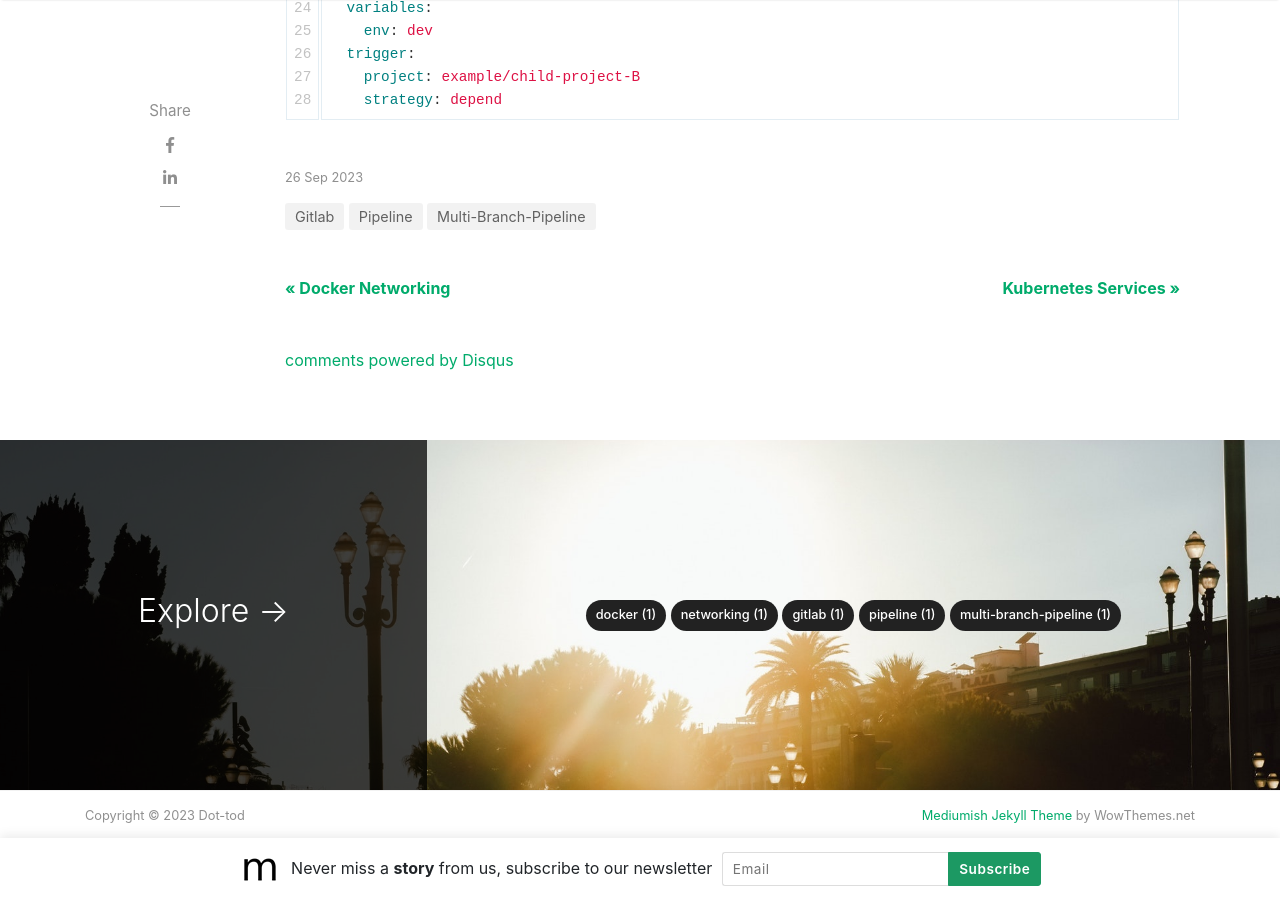
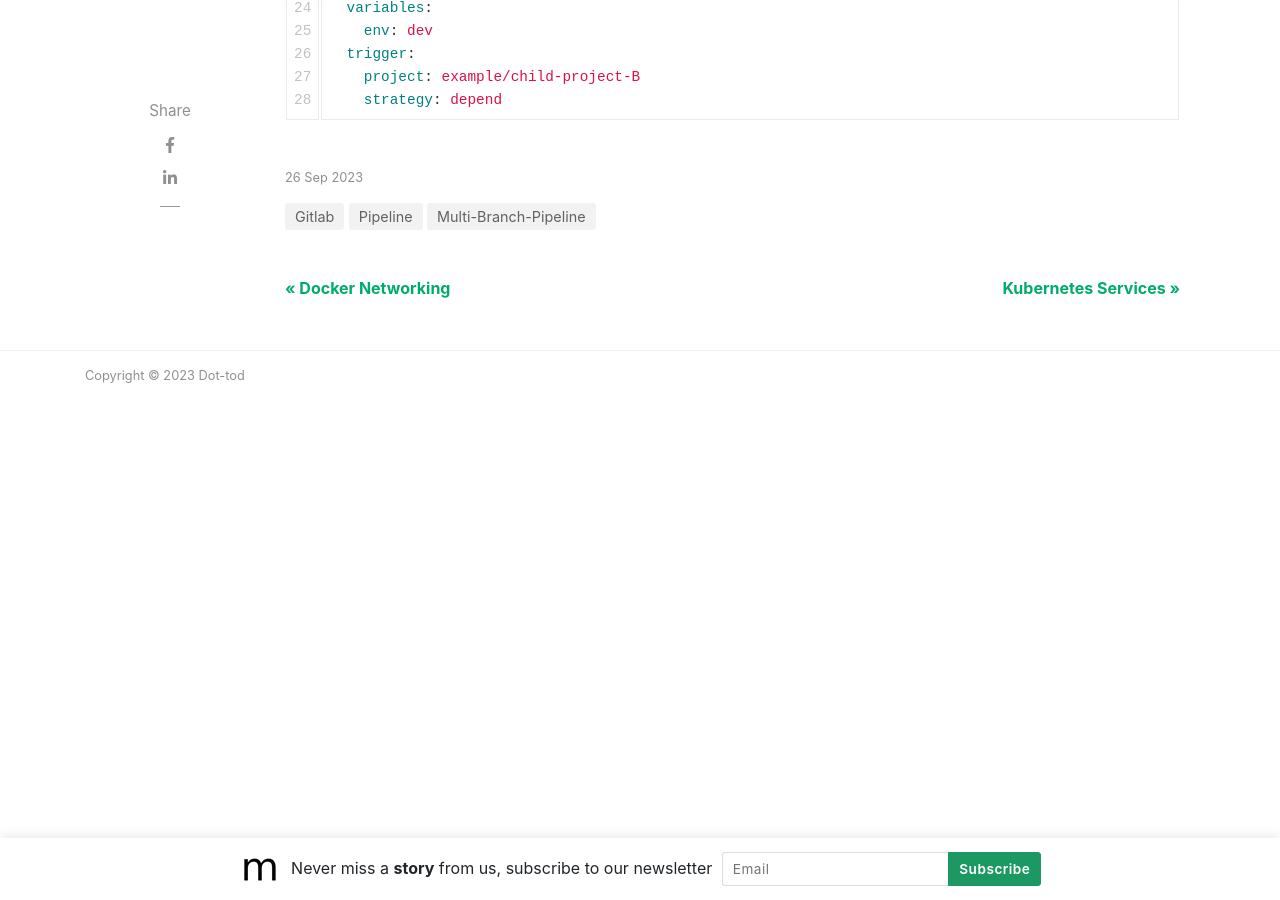
Before and after one commit to sharmar0790/dot-tod, a Jekyll site: the page built from _posts/gitlab/2023-09-26-downstream-project-not-found.md, in a window 1280 px wide and 900 px high, scrolled down 2395 px. Built offline with Jekyll 4.4.1, drawn with Linux system fonts in a browser that asks for light colours; nearby versions of some CDN libraries; comment, search, counter and statistics services are not loaded.

Commit message:
Removed non-needed code and div block

```diff
--- a/_layouts/default.html
+++ b/_layouts/default.html
@@ -174,7 +174,7 @@
 
         <!-- Categories Jumbotron
 ================================================== -->
-        <div class="jumbotron fortags">
+        <!-- <div class="jumbotron fortags">
             <div class="d-md-flex h-100">
                 <div class="col-md-4 transpdark align-self-center text-center h-100">
                     <div class="d-md-flex align-items-center justify-content-center h-100">
@@ -200,7 +200,7 @@
                     {% assign categories_list = nil %}
                 </div>
             </div>
-        </div>
+        </div> -->
 
         <!-- Begin Footer
 ================================================== -->
@@ -210,10 +210,10 @@
                     <div class="col-md-6 col-sm-6 text-center text-lg-left">
                         Copyright © {{ site.time | date: "%Y" }} {{ site.name }}
                     </div>
-                    <div class="col-md-6 col-sm-6 text-center text-lg-right">
+                    <!-- <div class="col-md-6 col-sm-6 text-center text-lg-right">
                         <a target="_blank" href="https://www.wowthemes.net/mediumish-free-jekyll-template/">Mediumish
                             Jekyll Theme</a> by WowThemes.net
-                    </div>
+                    </div> -->
                 </div>
             </div>
         </footer>
--- a/_layouts/post.html
+++ b/_layouts/post.html
@@ -156,7 +156,7 @@ post_class: post-template
 
 <!-- Begin Comments
 ================================================== -->
-{% if page.comments != false %}
+<!-- {% if page.comments != false %}
 <div class="container">
     <div id="comments" class="row justify-content-center mb-5">
         <div class="col-md-8">
@@ -164,7 +164,7 @@ post_class: post-template
         </div>
     </div>
 </div>
-{% endif %}
+{% endif %} -->
 <!--End Comments
 ================================================== -->
 
```
